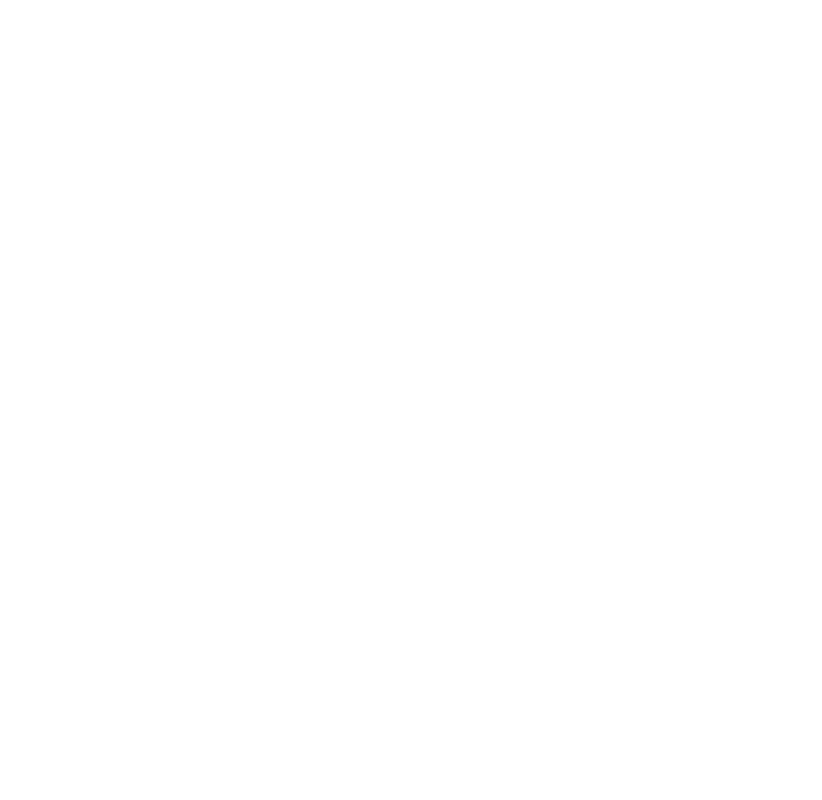
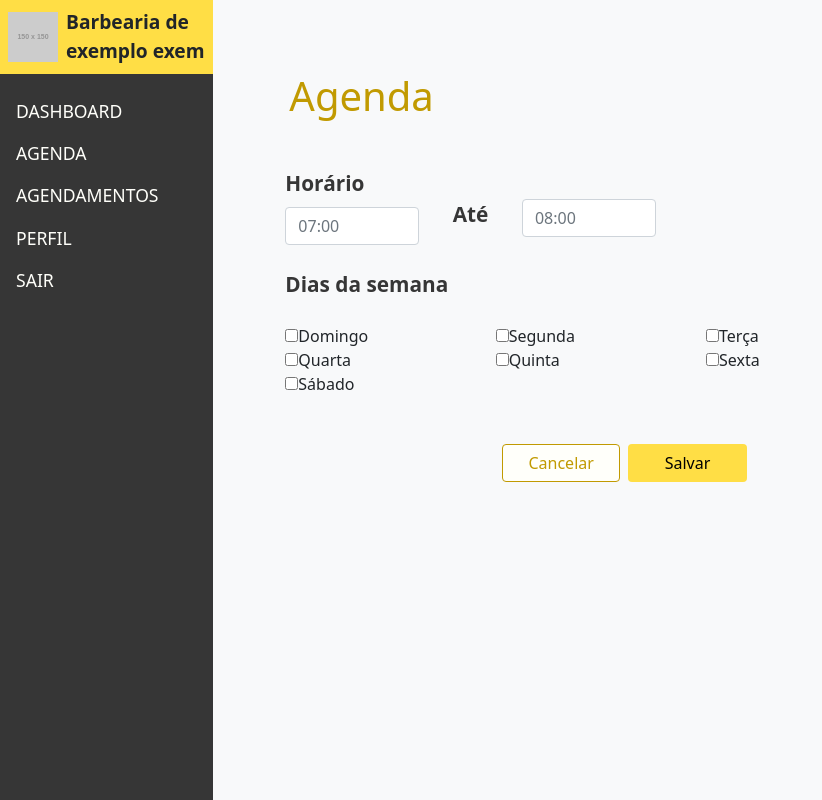
Before and after one commit to GustaAzevedo/NaRegua-front-end, an Angular app in the folder NaRegua-app/: page /logado/cria-agenda in a window 1280 px wide. Before the commit this address led to /. Shown: the whole page, without its empty margins (0-822 px from the left). Built offline with nearby package versions, Linux system fonts and the light colour scheme.

Commit message:
adicionando criação de agenda

```diff
--- a/NaRegua-app/src/app/app-routing.module.ts
+++ b/NaRegua-app/src/app/app-routing.module.ts
@@ -9,6 +9,8 @@
 import { CadastrarComponent } from './view/logado/cadastrar/cadastrar.component';
 import { AgendaComponent } from './view/logado/agenda/agenda.component';
 import { PerfilComponent } from './view/logado/perfil/perfil.component';
+import { CriaAgendaComponent } from './view/logado/cria-agenda/cria-agenda.component';
+
 
 const routes: Routes = [
   {
@@ -47,6 +49,10 @@
         component: AgendaComponent
       },
       {
+        path: "cria-agenda",
+        component: CriaAgendaComponent
+      },
+      {
         path: "perfil",
         component: PerfilComponent
       }
--- a/NaRegua-app/src/app/app.module.ts
+++ b/NaRegua-app/src/app/app.module.ts
@@ -15,6 +15,7 @@
 import { CadastrarComponent } from './view/logado/cadastrar/cadastrar.component';
 import { AgendaComponent } from './view/logado/agenda/agenda.component';
 import { PerfilComponent } from './view/logado/perfil/perfil.component';
+import { CriaAgendaComponent } from './view/logado/cria-agenda/cria-agenda.component';
 
 @NgModule({
   declarations: [
@@ -28,6 +29,7 @@
     CadastrarComponent,
     AgendaComponent,
     PerfilComponent,
+    CriaAgendaComponent,
   ],
   imports: [
     BrowserModule,
--- a/NaRegua-app/src/app/view/logado/agenda/agenda.component.html
+++ b/NaRegua-app/src/app/view/logado/agenda/agenda.component.html
@@ -3,8 +3,8 @@
   <div class="w-100 title row m-0 ">
     <div class="col-12 py-md-4 px-md-3 ">
       <div class="row m-0 justify-content-between">
-        <h2 class="titlee col-5">Agendamento</h2>
-        <button class="col-2 btn btn-warning">Adicionar</button>
+        <h2 class="titlee col-5">Agenda</h2>
+        <button class="col-2 btn btn-warning" routerLink="dashboard">Adicionar</button>
       </div>
     </div>
   </div>
--- /dev/null
+++ b/NaRegua-app/src/app/view/logado/cria-agenda/cria-agenda.component.html
@@ -0,0 +1,78 @@
+<div class="agendamento w-100 row m-0 ">
+
+  <div class="w-100 title row m-0 ">
+    <div class="col-12 py-md-4 px-md-3 ">
+      <h2 class="titlee col-5">Agenda</h2>
+    </div>
+    <div class="col-12 p-0 pt-4">
+      <div class="row m-0">
+
+        <div class="col-12 p-0">
+          <div class="row m-0">
+            <div class="col-12">
+              <p class="subtitle">Horário</p>
+            </div>
+            <div class="col-2 pt-2">
+              <input type="text" class="form-control w-100" placeholder="07:00">
+            </div>
+            <div class="col-1">
+              <p class="subtitle text-center">Até</p>
+            </div>
+            <div class="col-2 ">
+              <input type="text" class="form-control w-100" placeholder="08:00">
+            </div>
+          </div>
+        </div>
+
+        <div class="col-8 p-0 pt-4">
+          <div class="row m-0">
+            <div class="col-12">
+              <p class="subtitle">Dias da semana</p>
+            </div>
+            <div class="col-12 p-0 pt-4">
+              <div class="row m-0 ">
+                <div class="radio col-4">
+                  <input class="" type="checkbox" value="">
+                  <label>Domingo</label>
+                </div>
+                <div class="radio col-4">
+                  <input class="" type="checkbox" value="">
+                  <label>Segunda</label>
+                </div>
+                <div class="radio col-4">
+                  <input class="" type="checkbox" value="">
+                  <label>Terça</label>
+                </div>
+                <div class="radio col-4">
+                  <input class="" type="checkbox" value="">
+                  <label>Quarta</label>
+                </div>
+                <div class="radio col-4">
+                  <input class="" type="checkbox" value="">
+                  <label>Quinta</label>
+                </div>
+                <div class="radio col-4">
+                  <input class="" type="checkbox" value="">
+                  <label>Sexta</label>
+                </div>
+                <div class="radio col-4">
+                  <input class="" type="checkbox" value="">
+                  <label>Sábado</label>
+                </div>
+              </div>
+            </div>
+          </div>
+        </div>
+
+        <div class="col-6 p-0 pt-5">
+          <div class="row m-0 justify-content-end">
+            <button class="btn btn-warning-2 col-3 me-2">Cancelar</button>
+            <button class="btn btn-warning col-3">Salvar</button>
+          </div>
+        </div>
+
+      </div>
+    </div>
+  </div>
+
+</div>
--- /dev/null
+++ b/NaRegua-app/src/app/view/logado/cria-agenda/cria-agenda.component.scss
@@ -0,0 +1,26 @@
+.agendamento {
+
+  p {
+    margin: 0;
+  }
+
+  .titlee {
+    color: var(--yellow);
+    font-size: 2.5rem !important;
+    display: inline;
+  }
+
+  .subtitle {
+    color: var(--gray);
+    font-size: 1.3rem;
+    font-weight: 600;
+  }
+
+
+  .form-control {
+    display: inline;
+    max-width: 100%;
+  }
+
+
+}
--- /dev/null
+++ b/NaRegua-app/src/app/view/logado/cria-agenda/cria-agenda.component.ts
@@ -0,0 +1,15 @@
+import { Component, OnInit } from '@angular/core';
+
+@Component({
+  selector: 'app-cria-agenda',
+  templateUrl: './cria-agenda.component.html',
+  styleUrls: ['./cria-agenda.component.scss']
+})
+export class CriaAgendaComponent implements OnInit {
+
+  constructor() { }
+
+  ngOnInit(): void {
+  }
+
+}
```
Also changed, not shown: 1 other file (tests, documents, lock files or other folders).
